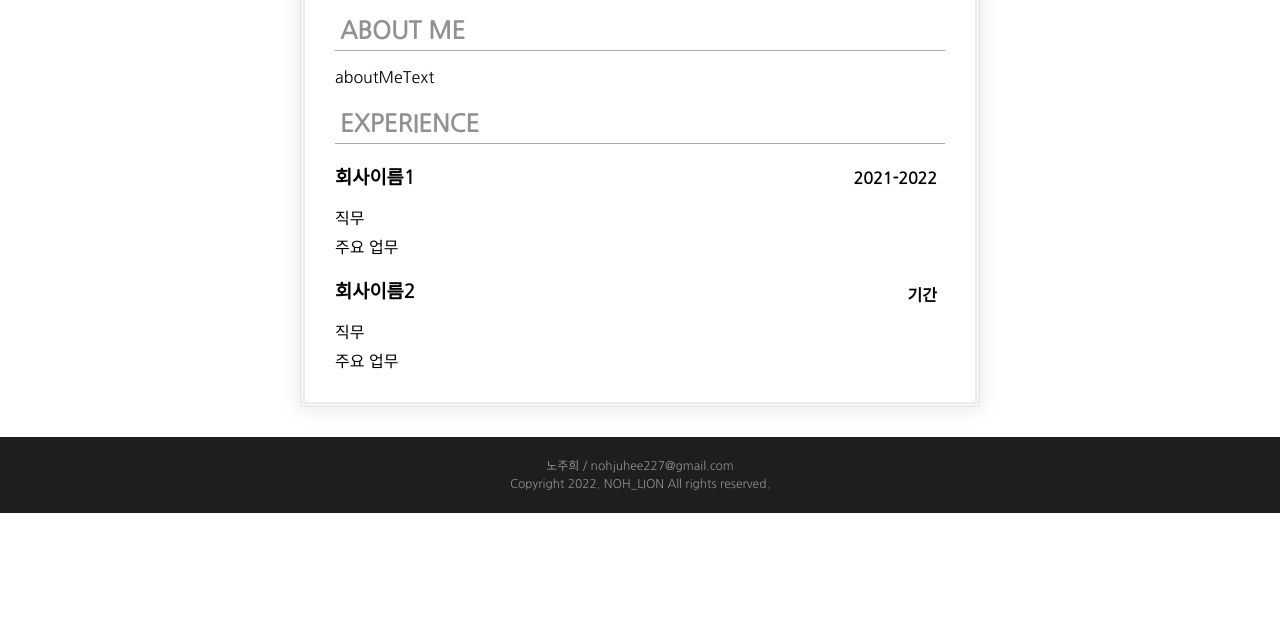
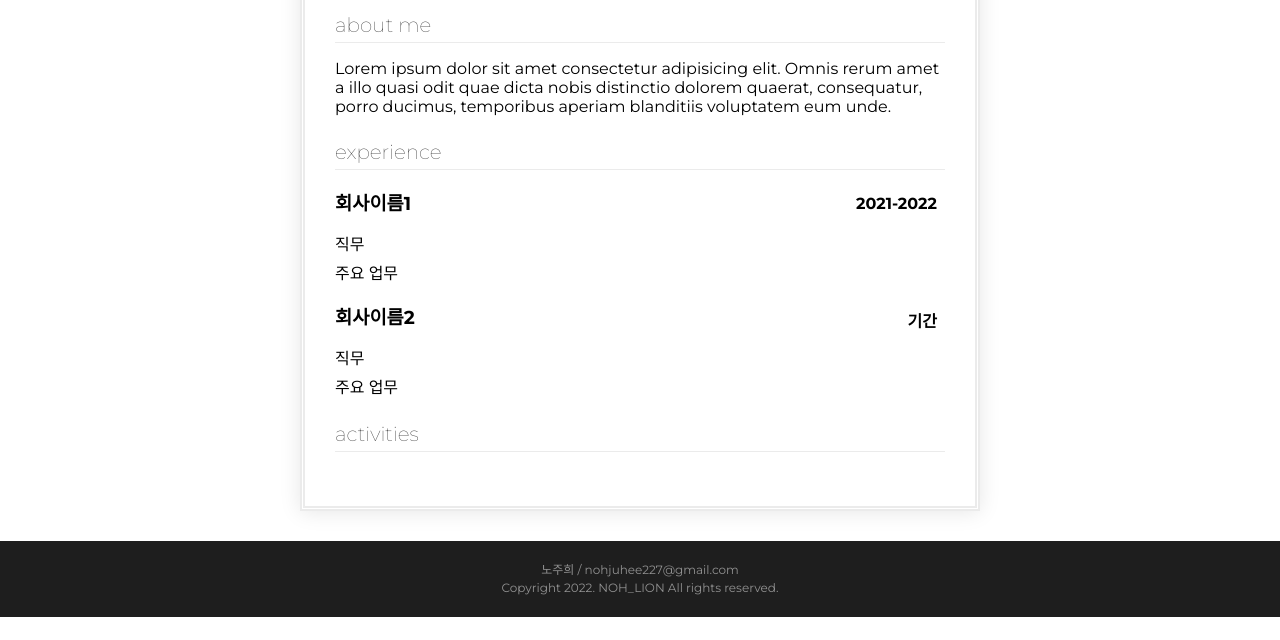
Before and after one commit to jh1109/front-end_school, a plain HTML site: page index.html in a window 1280 px wide. Shown: the part 160-800 px from the top of the page. Drawn offline with Linux system fonts and the light colour scheme.

Commit message:
Montserrat  폰트 적용

```diff
--- a/index.html
+++ b/index.html
@@ -3,6 +3,9 @@
   <head>
     <meta charset="utf-8" />
     <title>노주희의 이력서</title>
+    <link rel="preconnect" href="https://fonts.googleapis.com">
+    <link rel="preconnect" href="https://fonts.gstatic.com" crossorigin>
+    <link href="https://fonts.googleapis.com/css2?family=Montserrat:ital,wght@0,100;0,200;0,300;0,400;0,500;0,600;0,700;0,800;0,900;1,100;1,200;1,300;1,400;1,500;1,600;1,700;1,800;1,900&display=swap" rel="stylesheet">
     <link rel="stylesheet" href="./resume.css" />
   </head>
   <body>
@@ -13,11 +16,11 @@
       </header>
       <main>
         <section>
-          <h2>ABOUT ME</h2>
-          <p class="aboutMeText">aboutMeText</p>
+          <h2>about me</h2>
+          <p class="aboutMeText">Lorem ipsum dolor sit amet consectetur adipisicing elit. Omnis rerum amet a illo quasi odit quae dicta nobis distinctio dolorem quaerat, consequatur, porro ducimus, temporibus aperiam blanditiis voluptatem eum unde.</p>
         </section>
         <section>
-          <h2>EXPERIENCE</h2>
+          <h2>experience</h2>
           <div class="experience-brief">
             <h3>회사이름1</h3>
             <time datetime="2021">2021-2022</time>
@@ -31,6 +34,9 @@
             <p class="experience-brief-work">주요 업무</p>
           </div>
         </section>
+        <section>
+          <h2>activities</h2>
+        </section>
       </main>
     </div>
     <footer>
--- a/resume.css
+++ b/resume.css
@@ -1,6 +1,6 @@
-@import url('https://fonts.googleapis.com/css2?family=Nanum+Gothic&display=swap');
+@import url('https://fonts.googleapis.com/css2?family=Montserrat:ital,wght@0,100;0,200;0,300;0,400;0,500;0,600;0,700;0,800;0,900;1,100;1,200;1,300;1,400;1,500;1,600;1,700;1,800;1,900&display=swap');
 * {
-  font-family: 'Nanum Gothic', sans-serif;
+  font-family: 'Montserrat', sans-serif;
 }
 body, h1, h2 {
   margin: 0px;
@@ -16,22 +16,29 @@ body {
   padding: 30px;
   box-shadow: 0 1px 20px 0 rgba(0,0,0,0.1);
 }
+section {
+  margin-bottom: 24px;
+}
 header {
   text-align: right;
 }
 h1 {
+  font-size: 36px;
   font-weight: 900;
   font-style: italic;
 }
 .name-text {
-  font-size: 17px;
+  font-size: 16px;
   color: #7c7c7c;
   font-weight: bold;
 }
 h2 {
-  color: #919191;
-  border-bottom: 1px solid #aaa;
-  padding: 5px;
+  font-size: 20px;
+  font-weight: lighter;
+  color: #282828;
+  border-bottom: 1px solid #ebebeb;
+  margin-bottom: 16px;
+  padding-bottom: 5px;
 }
 .experience-brief {
   position: relative;
```
